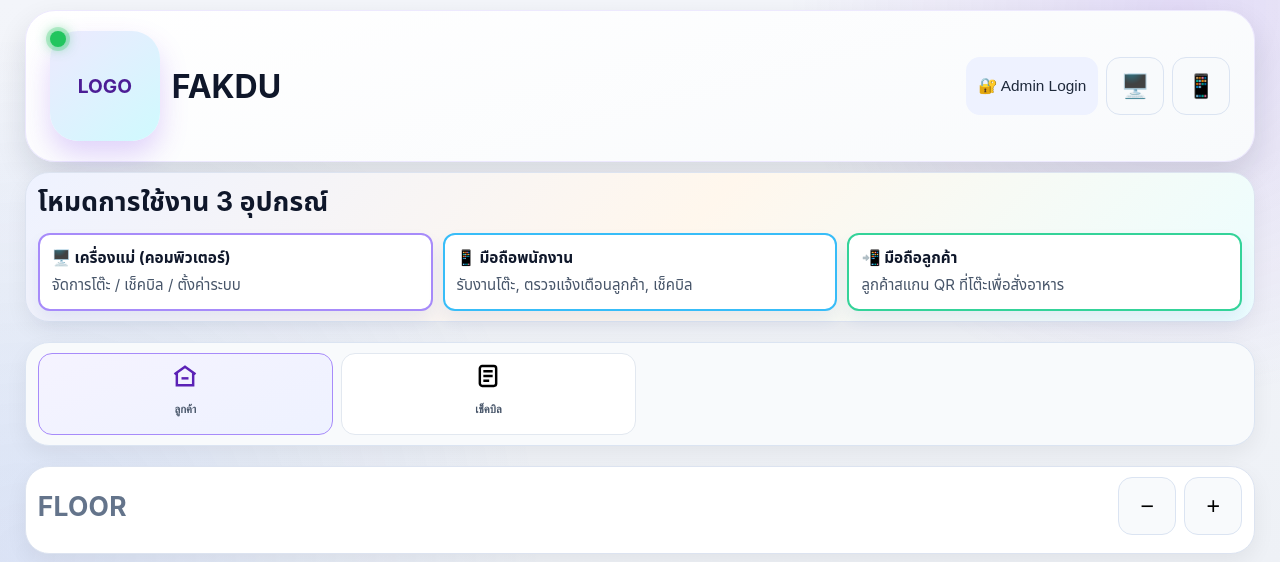
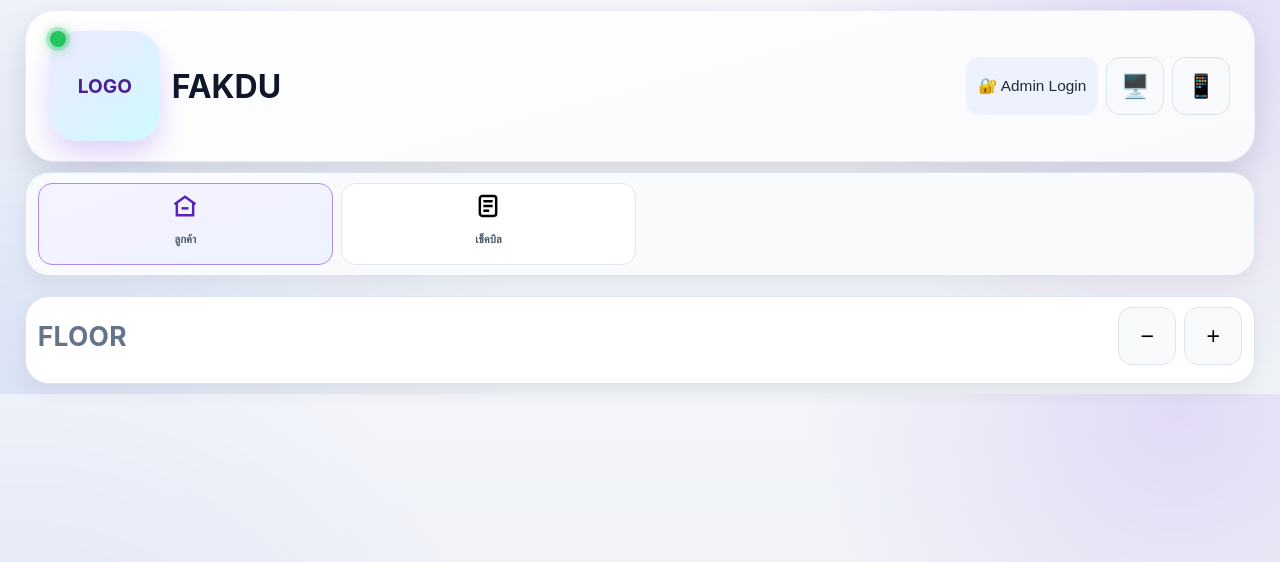
Before and after one commit to kisoga4-commits/pOSPython, a Flask app: template templates/index.html in a window 1280 px wide. Shown: the top 562 px of the page. Run offline with Flask 3, Linux system fonts and the light colour scheme; the template is opened without the code that fills it, so the values that code supplies are empty; data comes from the database, SQL or seed files in the repository; parts of the project's set-up code (start-up, migrations or seed data) failed here and were passed over; some libraries are stand-ins or nearby versions.

Commit message:
Simplify UI by removing device hub and staff authorize hint

```diff
--- a/templates/index.html
+++ b/templates/index.html
@@ -34,25 +34,6 @@
     </header>
 
     <main>
-      <section class="section-card device-hub">
-        <div class="section-head">
-          <h2>โหมดการใช้งาน 3 อุปกรณ์</h2>
-        </div>
-        <div class="device-hub-grid">
-          <a class="device-card host-device" href="/">
-            <strong>🖥️ เครื่องแม่ (คอมพิวเตอร์)</strong>
-            <small>จัดการโต๊ะ / เช็คบิล / ตั้งค่าระบบ</small>
-          </a>
-          <a class="device-card staff-device" href="/staff">
-            <strong>📱 มือถือพนักงาน</strong>
-            <small>รับงานโต๊ะ, ตรวจแจ้งเตือนลูกค้า, เช็คบิล</small>
-          </a>
-          <a class="device-card customer-device" href="/customer-display">
-            <strong>📲 มือถือลูกค้า</strong>
-            <small>ลูกค้าสแกน QR ที่โต๊ะเพื่อสั่งอาหาร</small>
-          </a>
-        </div>
-      </section>
 
       <nav class="section-card tab-bar">
         <button class="main-tab is-active" data-screen="customer" aria-label="ลูกค้า">
--- a/templates/staff.html
+++ b/templates/staff.html
@@ -23,8 +23,8 @@
     </header>
 
     <section id="staff-login-screen" class="mobile-panel staff-login-screen">
-      <h3>ยังไม่พร้อมใช้งาน</h3>
-      <p>ยืนยันผ่าน <strong>/authorize-staff</strong></p>
+      <h3>สแกนเพื่อเข้าโหมดพนักงาน</h3>
+      <p>สแกน QR จากเครื่องแม่เพื่อเข้าใช้งานได้ทันที</p>
     </section>
 
     <section id="staff-app-screen" class="mobile-content staff-mobile hidden">
```
